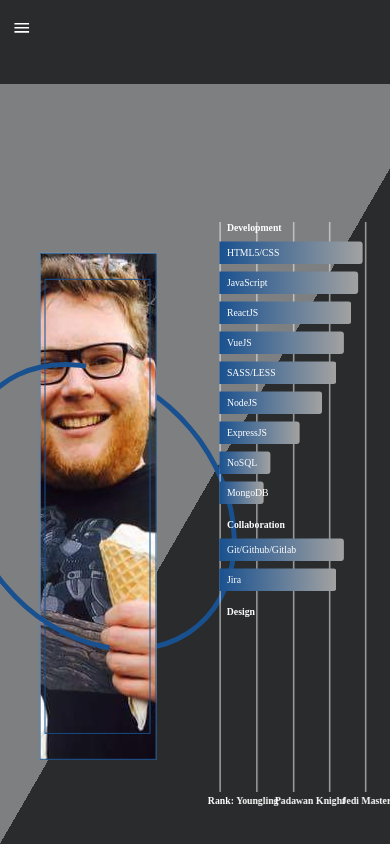
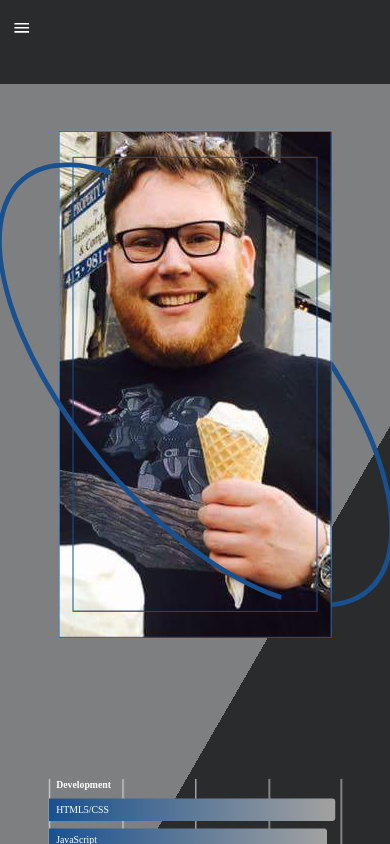
Before and after one commit to AdamBFriedman/adamfriedmanportfolioNextJs, a Next.js app: page /about in a window 390 px wide. Shown: the top 844 px of the page. Built offline with nearby package versions, Linux system fonts and the light colour scheme.

Commit message:
Style about page for mobile

```diff
--- a/src/components/Navbar.tsx
+++ b/src/components/Navbar.tsx
@@ -9,7 +9,7 @@ import { setDarkMode, setLightMode } from "@/store/darkMode/darkModeSlice";
 import MenuIcon from "@mui/icons-material/Menu";
 import { setMobileMenuOpen } from "@/store/mobileMenu/mobileMenuSlice";
 
-interface isDarkModeStore {
+export interface isDarkModeStore {
   isDarkMode: {
     isDarkMode: boolean;
   };
--- a/src/pages/about.tsx
+++ b/src/pages/about.tsx
@@ -1,12 +1,11 @@
-import Navbar from "@/components/Navbar";
+import Navbar, { isDarkModeStore } from "@/components/Navbar";
 import Profile from "@/components/Profile";
 import Skills from "@/components/Skills";
-import { RootState } from "@/store/store";
 import { useSelector } from "react-redux";
 
 const About = () => {
   const isDarkMode = useSelector(
-    (state: RootState) => state.isDarkMode.isDarkMode
+    (state: isDarkModeStore) => state.isDarkMode.isDarkMode
   );
   return (
     <>
--- a/src/styles/about.scss
+++ b/src/styles/about.scss
@@ -3,10 +3,6 @@
   justify-content: space-around;
   align-items: center;
   height: 100vh;
-  // [theme.breakpoints.down(sm)]: {
-  //   flexDirection: column;
-  //   height: 100%;
-  // }
 }
 
 .aboutWrapperDark {
@@ -19,7 +15,15 @@
 
 .boxWrapper {
   width: 50vw;
-  // [theme.breakpoints.down(sm)]: {
-  //   width: 100vw;
-  // }
 }
+
+@media screen and (max-width: 600px) {
+  .aboutWrapper {
+    flex-direction: column;
+    height: 100%;
+  }
+
+  .boxWrapper {
+    width: 100vw;
+  }
+}
--- a/src/styles/profileCard.scss
+++ b/src/styles/profileCard.scss
@@ -221,3 +221,9 @@
 .infoLocation {
   margin-left: 24px;
 }
+
+@media screen and (max-width: 600px) {
+  .profileCard {
+    width: 70vw;
+  }
+}
```
